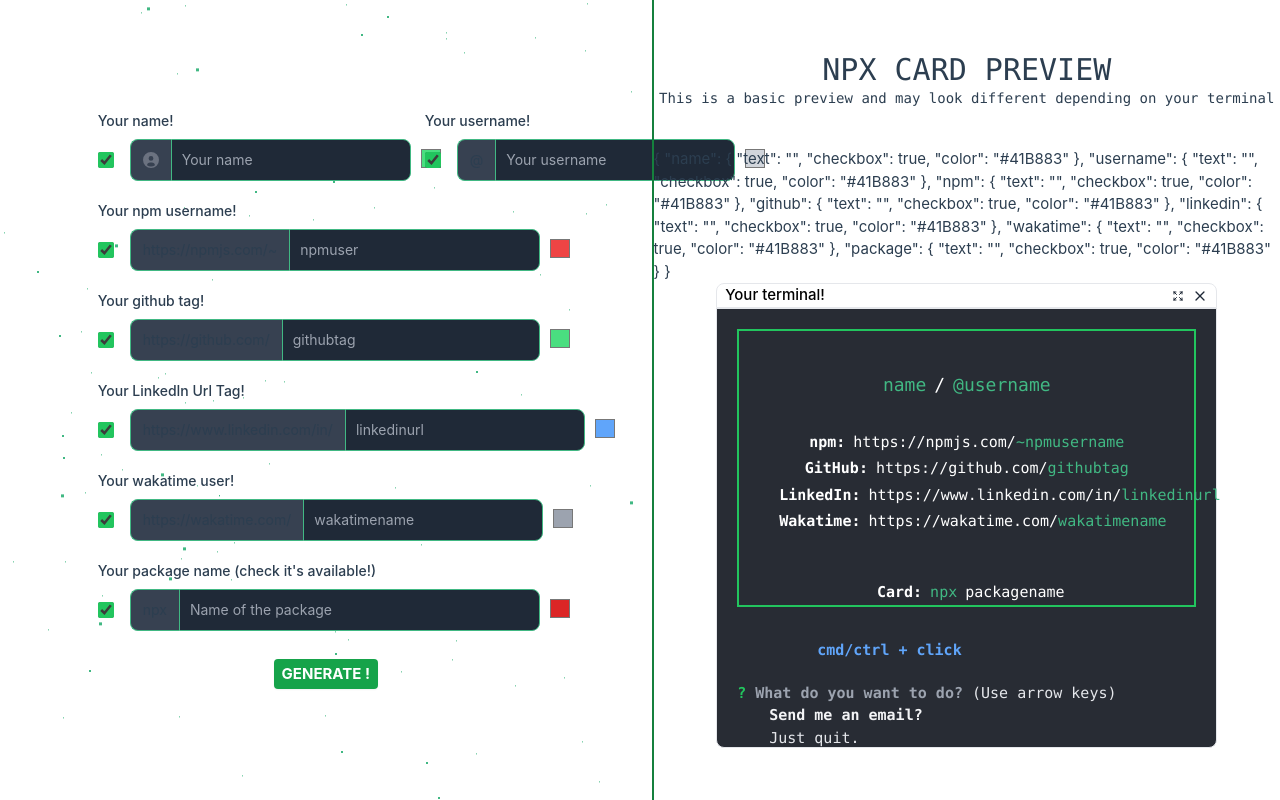
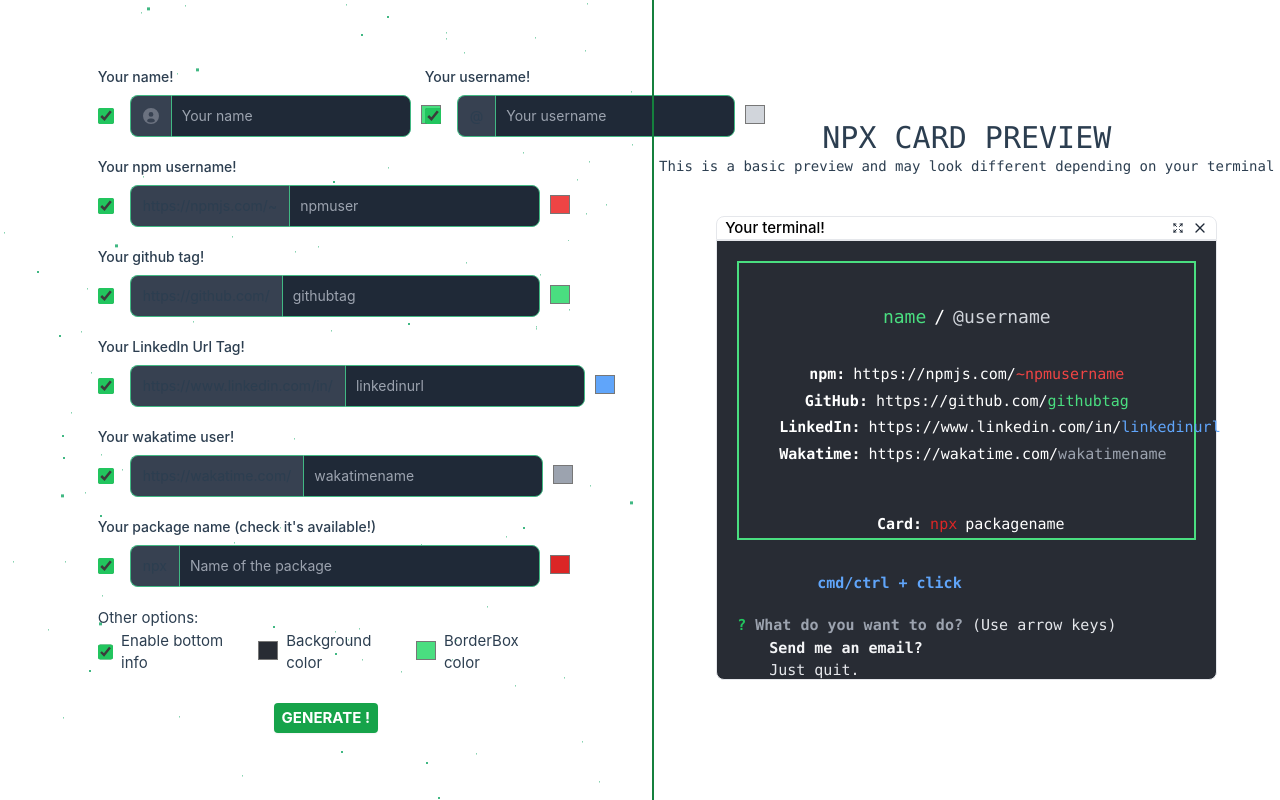
Before and after one commit to GarriguesN/npmcards-generator, a Vue app: page / in a window 1280 px wide. Built offline with nearby package versions, Linux system fonts and the light colour scheme.

Commit message:
"Added ColorPicker component to Form.vue, updated Preview.vue to use new formData properties, and updated formData initialization in HomeView.vue"

```diff
--- a/src/components/Form.vue
+++ b/src/components/Form.vue
@@ -2,6 +2,7 @@
 import { ref, watch, defineEmits, defineProps } from 'vue';
 import Input from "@/components/Input.vue";
 import Button from "@/components/Button.vue";
+import ColorPicker from './ColorPicker.vue';
 
 const formData = ref({
   name: {
@@ -38,6 +39,11 @@ const formData = ref({
     text: '',
     checkbox: true,
     color: '#DC2626'
+  },
+  otherOptions: {
+    enableBottomInfo: true,
+    backgroundColor: '#282C34',
+    borderBoxColor: '#4ADE80'
   }
 });
 
@@ -65,6 +71,24 @@ const handleSubmit = (event) => {
     <Input v-model="formData.wakatime" ids="wakatimeInput" idCheckbox="wakatimeCheckbox" label="Your wakatime user!" info="https://wakatime.com/" placeholder="wakatimename" :colorPicker="'#9CA3AF'" />
     <Input v-model="formData.package" ids="cardInput" idCheckbox="cardCheckbox" label="Your package name (check it's available!)" info="npx" placeholder="Name of the package" :colorPicker="'#DC2626'" />
 
+    <div>
+      <p>Other options:</p>
+      <div class="flex space-x-2 items-center justify-center">
+        <input
+          v-model="formData.otherOptions.enableBottomInfo"
+          id="enableBottomInfo"
+          type="checkbox"
+          class="w-4 h-4 accent-green-500 text-green-600 bg-gray-100 border-gray-300 rounded focus:ring-green-500 dark:focus:ring-green-600 dark:ring-offset-gray-800 focus:ring-2 dark:bg-gray-700 dark:border-gray-600"
+        >
+        <label for="enableBottomInfo">Enable bottom info</label>
+
+        <ColorPicker v-model="formData.otherOptions.backgroundColor" />
+        <label for="backgroundColor" class="pl-4">Background color</label>
+
+        <ColorPicker v-model="formData.otherOptions.borderBoxColor" />
+        <label for="borderBoxColor" class="pl-4">BorderBox color</label>
+      </div>
+    </div>
     <div class="flex justify-center pt-2">
       <Button :type="'submit'" label="GENERATE !" />
     </div>
--- a/src/components/Preview.vue
+++ b/src/components/Preview.vue
@@ -7,8 +7,7 @@ const props = defineProps({
 </script>
 
 <template>
-    {{formData}}
-    <div class="border w-[80%] flex justify-between items-center rounded-t-lg bg-white text-black font-medium pr-">
+    <div class="border w-[80%] flex justify-between items-center rounded-t-lg bg-white text-black font-medium">
         <p class="pl-2 font-medium flex items-center">Your terminal!</p>
         <div class="flex space-x-2 items-center pr-2">
             <svg class="w-3 h-3 text-gray-800 hover:rounded-full hover:bg-blue-500 hover:p-0.5 hover:text-white cursor-pointer" aria-hidden="true" xmlns="http://www.w3.org/2000/svg" width="24" height="24" fill="none" viewBox="0 0 24 24">
@@ -20,8 +19,8 @@ const props = defineProps({
         </div>
     </div>
 
-     <div class="p-5 w-[80%] h-[55%] text-center bg-[#282C34] border text-white rounded-b-lg font-mono">
-        <div class="p-10 border-green-500 border-2 h-[70%]">
+     <div class="p-5 w-[80%] text-center bg-[#282C34] border text-white rounded-b-lg font-mono" :class="formData.otherOptions.enableBottomInfo ? 'h-[55%]' : 'h-[38%]'"  :style="{ backgroundColor: formData.otherOptions.backgroundColor }">
+        <div class="p-10 border-2" :class="formData.otherOptions.enableBottomInfo ? 'h-[70%]' : 'h-[100%]'" :style="{ borderColor : formData.otherOptions.borderBoxColor }">
             <h1 class="text-lg font-medium space-x-2">
                 <span class="font-medium" :style="{ color: formData.name.color }" v-if="formData.name.checkbox">{{formData.name.text ? formData.name.text : 'name'}}</span>
                 <span v-if="formData.name.checkbox && formData.username.checkbox">/</span>
@@ -47,7 +46,8 @@ const props = defineProps({
             </p>
         </div>
 
-        <div class="flex mt-8 ml-20">
+        <div v-if="formData.otherOptions.enableBottomInfo">
+            <div class="flex mt-8 ml-20">
             <p class="font-bold text-blue-400 ">cmd/ctrl + click</p>
         </div>
         <div class="flex mt-5">
@@ -63,6 +63,8 @@ const props = defineProps({
                 </li>
             </ul>
         </div>
+        </div>
+
     </div>
 </template>
 
--- a/src/views/HomeView.vue
+++ b/src/views/HomeView.vue
@@ -8,37 +8,42 @@ const formData = ref({
   name: {
     text: '',
     checkbox: true,
-    color: '#41B883'
+    color: '#4ADE80'
   },
   username: {
     text: '',
     checkbox: true,
-    color: '#41B883'
+    color: '#D1D5DB'
   },
   npm: {
     text: '',
     checkbox: true,
-    color: '#41B883'
+    color: '#EF4444'
   },
   github: {
     text: '',
     checkbox: true,
-    color: '#41B883'
+    color: '#4ADE80'
   },
   linkedin: {
     text: '',
     checkbox: true,
-    color: '#41B883'
+    color: '#60A5FA'
   },
   wakatime: {
     text: '',
     checkbox: true,
-    color: '#41B883'
+    color: '#9CA3AF'
   },
   package: {
     text: '',
     checkbox: true,
-    color: '#41B883'
+    color: '#DC2626'
+  },
+  otherOptions: {
+    enableBottomInfo: true,
+    backgroundColor: '#282C34',
+    borderBoxColor: '#4ADE80'
   }
 });
 
```
